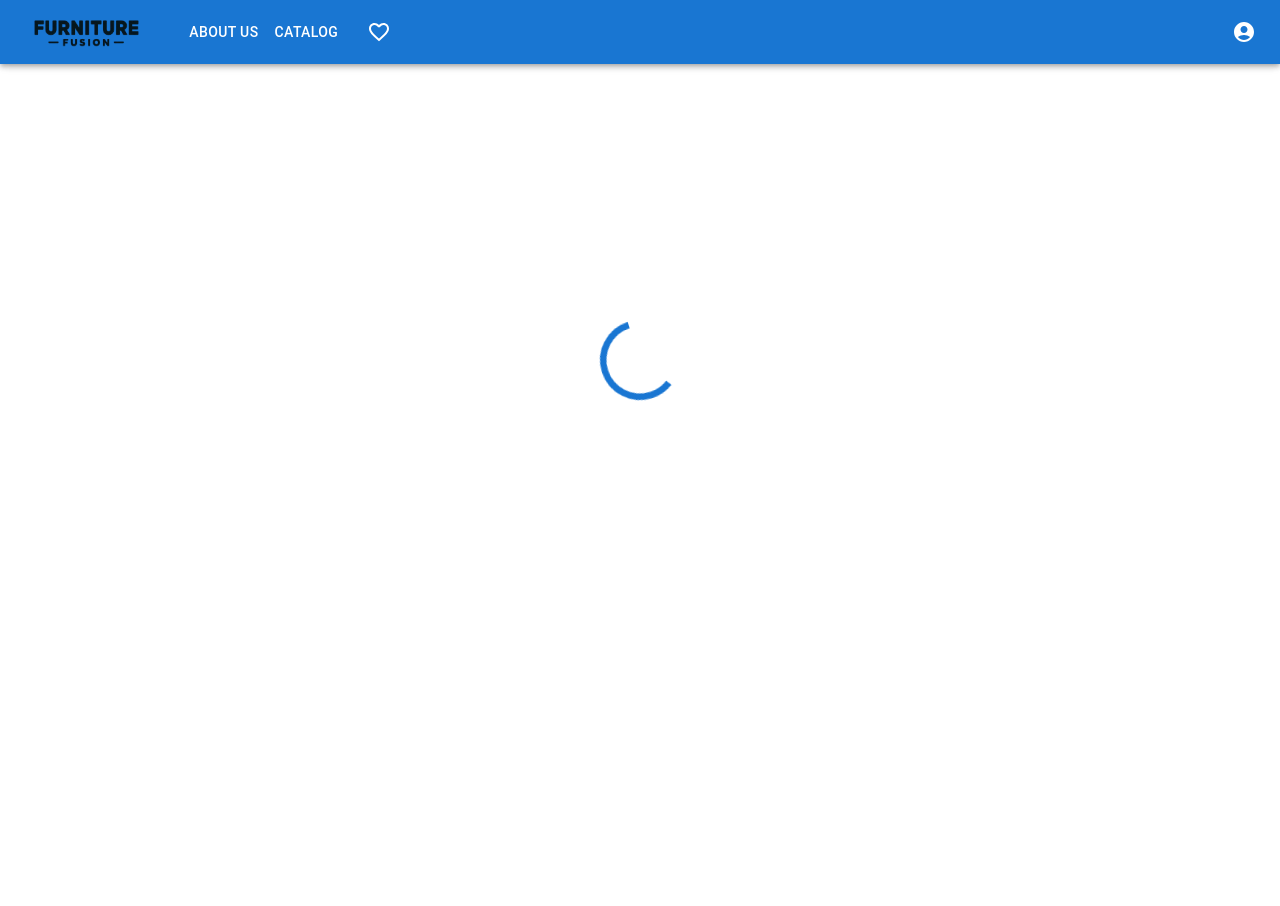
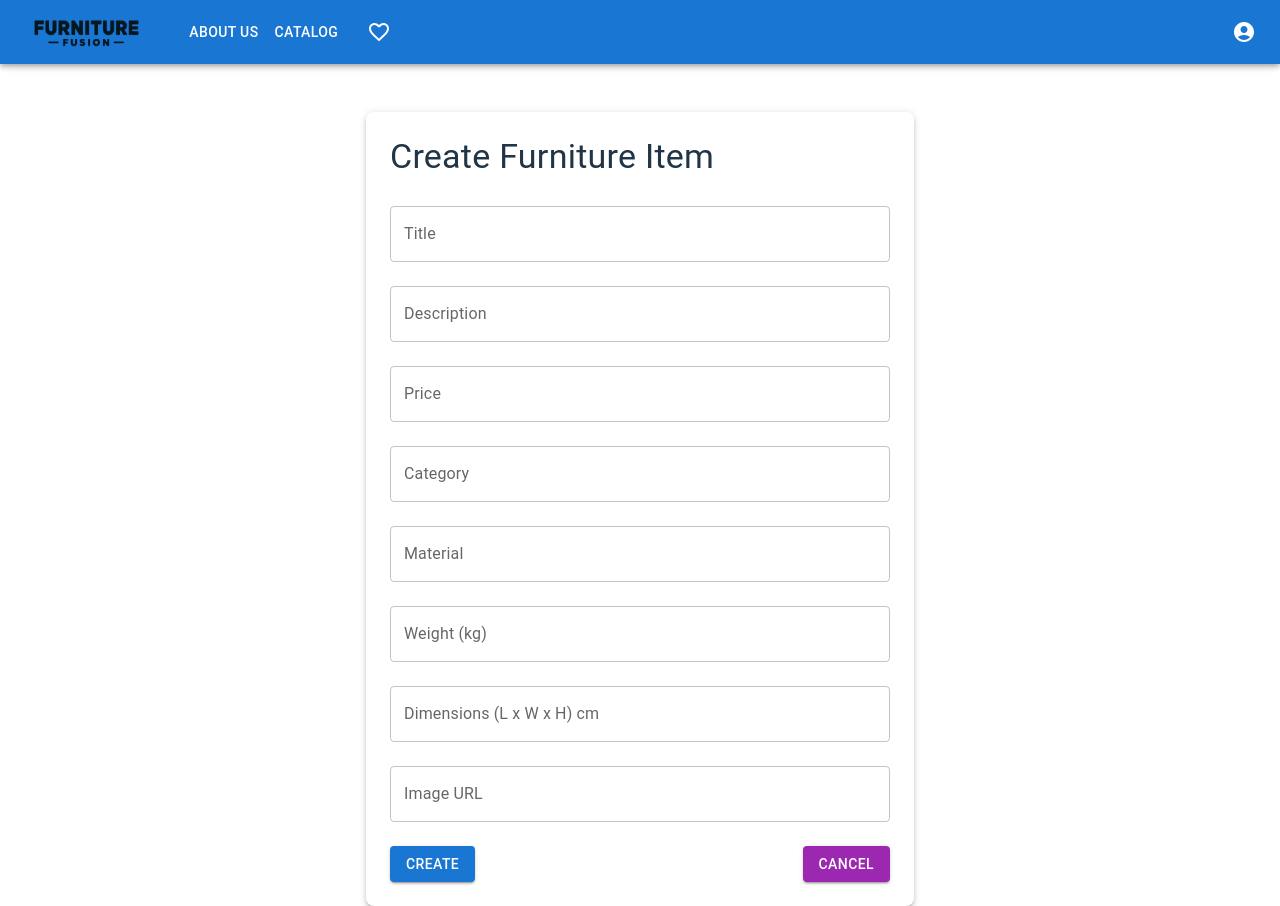
Before and after one commit to pavelAngelovv/Furniture-Fusion, a React (Vite) app in the folder client/: page /furniture/create in a window 1280 px wide. Before the commit the page ends 800 px from the top, so only its background shows below. Built offline with nearby package versions, Linux system fonts and the light colour scheme; no server answers.

Commit message:
Add initial create furniture form and route

```diff
--- a/client/src/App.jsx
+++ b/client/src/App.jsx
@@ -9,6 +9,7 @@ import Login from './components/login/Login';
 import { AuthProvider } from './contexts/AuthContext';
 import PrivateRoute from './components/PrivateRoute';
 import FurnitureLiked from './components/furniture-liked/FurnitureLiked';
+import FurnitureCreate from './components/furniture-create/FurnitureCreate';
 
 const App = () => {
   return (
@@ -20,6 +21,7 @@ const App = () => {
             <Route path="/furniture" element={<FurnitureCatalog />} />
             <Route path="/furniture/:id" element={<FurnitureDetails />} />
             <Route path="/furniture/liked" element={<FurnitureLiked />} />
+            <Route path="/furniture/create" element={<FurnitureCreate />} />
             <Route path="/login" element={<Login />} />
             <Route path="/register" element={<Register />} />
             <Route
--- /dev/null
+++ b/client/src/components/furniture-create/FurnitureCreate.jsx
@@ -0,0 +1,13 @@
+
+import { Box } from '@mui/material';
+import FurnitureCreateForm from './FurnitureCreateForm';
+
+const FurnitureCreate = () => {
+  return (
+    <Box sx={{mt: '7rem'}}>
+      <FurnitureCreateForm />
+    </Box>
+  );
+};
+
+export default FurnitureCreate;
--- /dev/null
+++ b/client/src/components/furniture-create/FurnitureCreateForm.jsx
@@ -0,0 +1,145 @@
+// src/components/CreateFurnitureForm.jsx
+import { useForm } from 'react-hook-form';
+import { TextField, Button, Typography, Box } from '@mui/material';
+import { useNavigate } from 'react-router-dom';
+import { createFurnitureItem } from '../../services/furnitureService'; // Updated import
+
+const CreateFurnitureForm = () => {
+    const { register, handleSubmit, formState: { errors } } = useForm();
+    const navigate = useNavigate();
+
+    const onSubmit = async (data) => {
+        try {
+            const response = await createFurnitureItem(data); // Use the service function
+            console.log('Furniture item created successfully:', response);
+            navigate('/furniture');
+        } catch (error) {
+            if (error.response) {
+                console.error('Creation failed:', error.response.data);
+            } else if (error.request) {
+                console.error('No response received:', error.request);
+            } else {
+                console.error('Error:', error.message);
+            }
+        }
+    };
+
+    return (
+        <Box
+            component="form"
+            onSubmit={handleSubmit(onSubmit)}
+            sx={{
+                maxWidth: 500,
+                margin: '0 auto',
+                p: 3,
+                borderRadius: 2,
+                boxShadow: 3
+            }}
+        >
+            <Typography variant="h4" gutterBottom>
+                Create Furniture Item
+            </Typography>
+
+            <TextField
+                fullWidth
+                margin="normal"
+                id="title"
+                label="Title"
+                {...register('title', { required: 'Title is required' })}
+                error={!!errors.title}
+                helperText={errors.title?.message}
+            />
+
+            <TextField
+                fullWidth
+                margin="normal"
+                id="description"
+                label="Description"
+                {...register('description', { required: 'Description is required' })}
+                error={!!errors.description}
+                helperText={errors.description?.message}
+            />
+
+            <TextField
+                fullWidth
+                margin="normal"
+                id="price"
+                label="Price"
+                type="number"
+                {...register('price', { required: 'Price is required', valueAsNumber: true })}
+                error={!!errors.price}
+                helperText={errors.price?.message}
+            />
+
+            <TextField
+                fullWidth
+                margin="normal"
+                id="category"
+                label="Category"
+                {...register('category', { required: 'Category is required' })}
+                error={!!errors.category}
+                helperText={errors.category?.message}
+            />
+
+            <TextField
+                fullWidth
+                margin="normal"
+                id="material"
+                label="Material"
+                {...register('material', { required: 'Material is required' })}
+                error={!!errors.material}
+                helperText={errors.material?.message}
+            />
+
+            <TextField
+                fullWidth
+                margin="normal"
+                id="weight"
+                label="Weight (kg)"
+                type="number"
+                {...register('weight', { required: 'Weight is required', valueAsNumber: true })}
+                error={!!errors.weight}
+                helperText={errors.weight?.message}
+            />
+
+            <TextField
+                fullWidth
+                margin="normal"
+                id="dimensions"
+                label="Dimensions (L x W x H) cm"
+                {...register('dimensions', { required: 'Dimensions are required' })}
+                error={!!errors.dimensions}
+                helperText={errors.dimensions?.message}
+            />
+
+            <TextField
+                fullWidth
+                margin="normal"
+                id="image"
+                label="Image URL"
+                {...register('image', { required: 'Image URL is required' })}
+                error={!!errors.image}
+                helperText={errors.image?.message}
+            />
+
+            <Box sx={{ display: 'flex', justifyContent: 'space-between', alignItems: 'center', mt: 2 }}>
+                <Button
+                    type="submit"
+                    variant="contained"
+                    color="primary"
+                >
+                    Create
+                </Button>
+                <Button
+                    variant="contained"
+                    color="secondary"
+                    onClick={() => navigate('/furniture')}
+                >
+                    Cancel
+                </Button>
+            </Box>
+        </Box >
+    );
+};
+
+export default CreateFurnitureForm;
```
